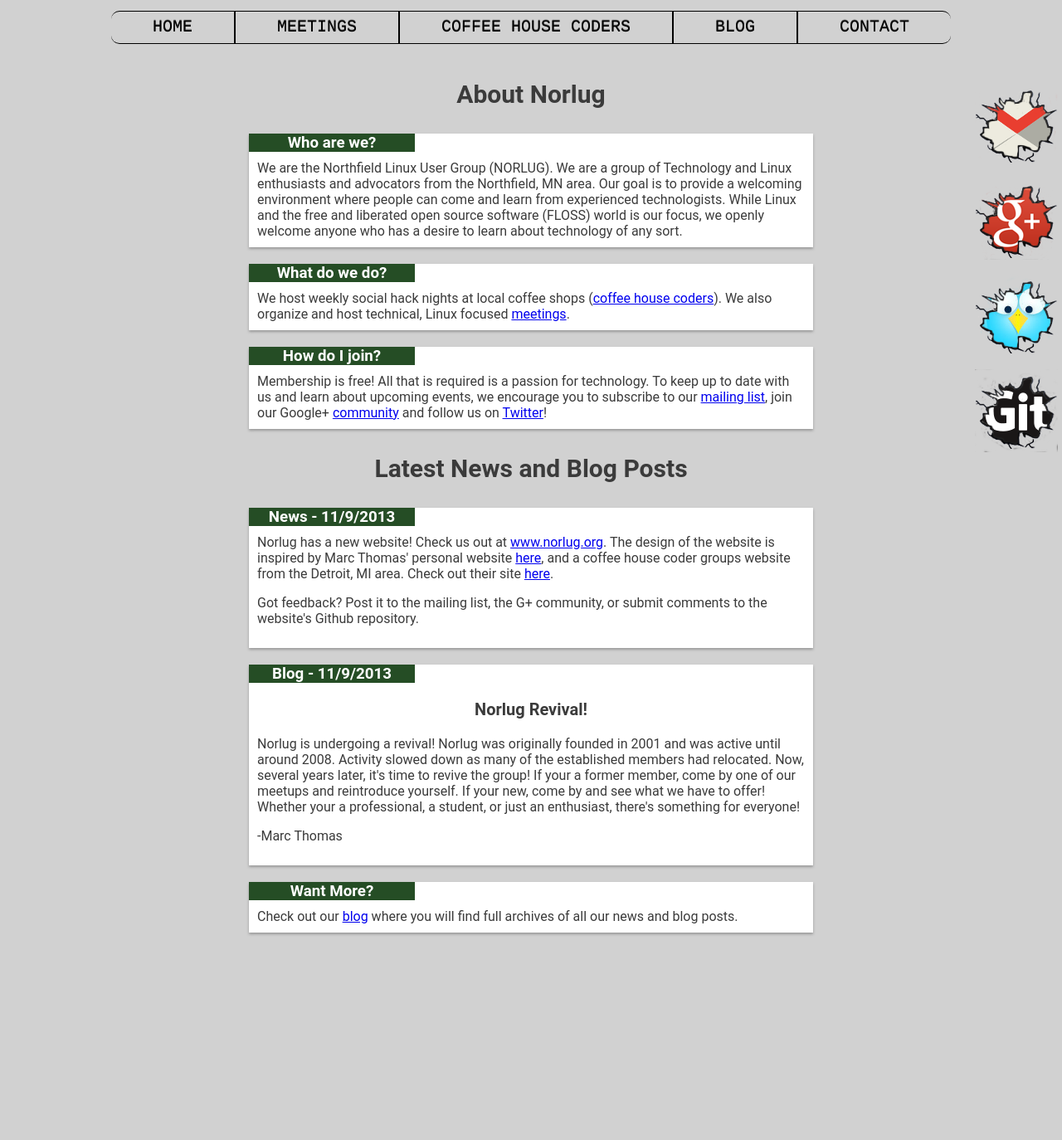
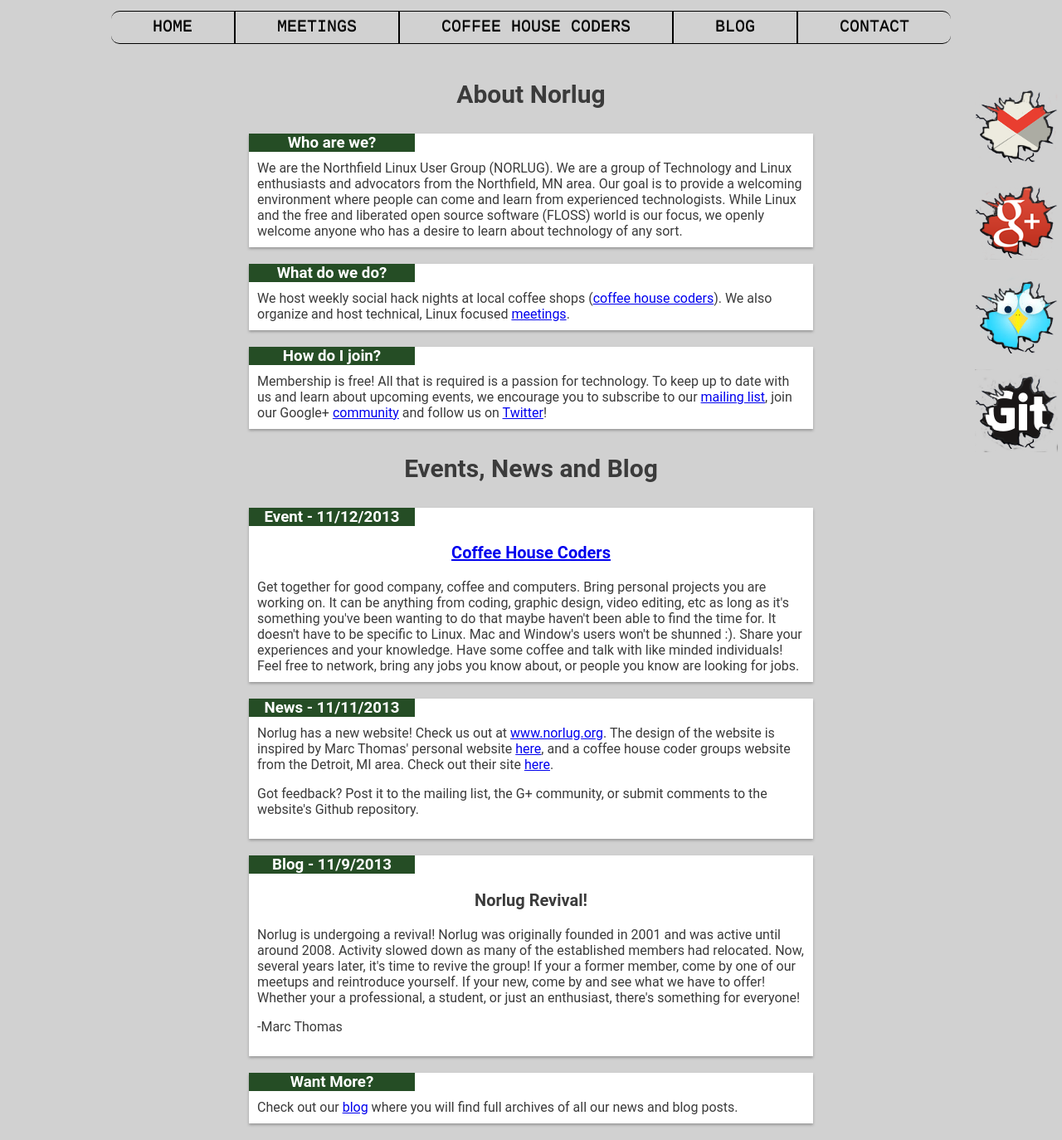
Before and after one commit to norlug/norlug.github.io, a Jekyll site: the page built from index.html, in a window 1280 px wide. Shown: the whole page at 83% size. Built offline with Jekyll 4.4.1, drawn with Linux system fonts in a browser that asks for light colours; before the commit the page ends 1144 px from its top, so only the background shows below that.

Commit message:
Updated homepage

```diff
--- a/index.html
+++ b/index.html
@@ -18,9 +18,18 @@ layout: default
 	<p class="cardContent"> Membership is free! All that is required is a passion for technology. To keep up to date with us and learn about upcoming events, we encourage you to subscribe to our <a href="/mailinglist" target="_blank">mailing list</a>, join our Google+ <a href="/g+" target="_blank">community</a> and follow us on <a href="/twitter" target="_blank">Twitter</a>!
 	</p>
 </section>
-<p class="welcomePageHeaders">Latest News and Blog Posts</p>
+
+<p class="welcomePageHeaders">Events, News and Blog</p>
+
 <section class="cardLayout">
-        <h3 class="cardHeader"> News - 11/9/2013 </h3>
+        <h3 class="cardHeader"> Event - 11/12/2013 </h3>
+        <p class="cardContent">
+        <p class="welcomePageBlogTitle" ><a href = "https://plus.google.com/u/0/events/csvtccmqv41l4rgpdb7vh28upn0" target="_blank">Coffee House Coders</a></p>
+
+        Get together for good company, coffee and computers. Bring personal projects you are working on. It can be anything from coding, graphic design, video editing, etc as long as it's something you've been wanting to do that maybe haven't been able to find the time for. It doesn't have to be specific to Linux. Mac and Window's users won't be shunned :). Share your experiences and your knowledge. Have some coffee and talk with like minded individuals! Feel free to network, bring any jobs you know about, or people you know are looking for jobs.
+</section>
+<section class="cardLayout">
+        <h3 class="cardHeader"> News - 11/11/2013 </h3>
         <p class="cardContent">
  	Norlug has a new website! Check us out at <a href="http://www.norlug.org" target="_blank">www.norlug.org</a>. The design of the website is inspired by Marc Thomas' personal website <a href="http://www.mathomaste.ch" target="_blank">here</a>, and a coffee house coder groups website from the Detroit, MI area. Check out their site <a href="http://royaloak.coffeehousecoders.com/"target="_blank">here</a>. </p>
 
```
